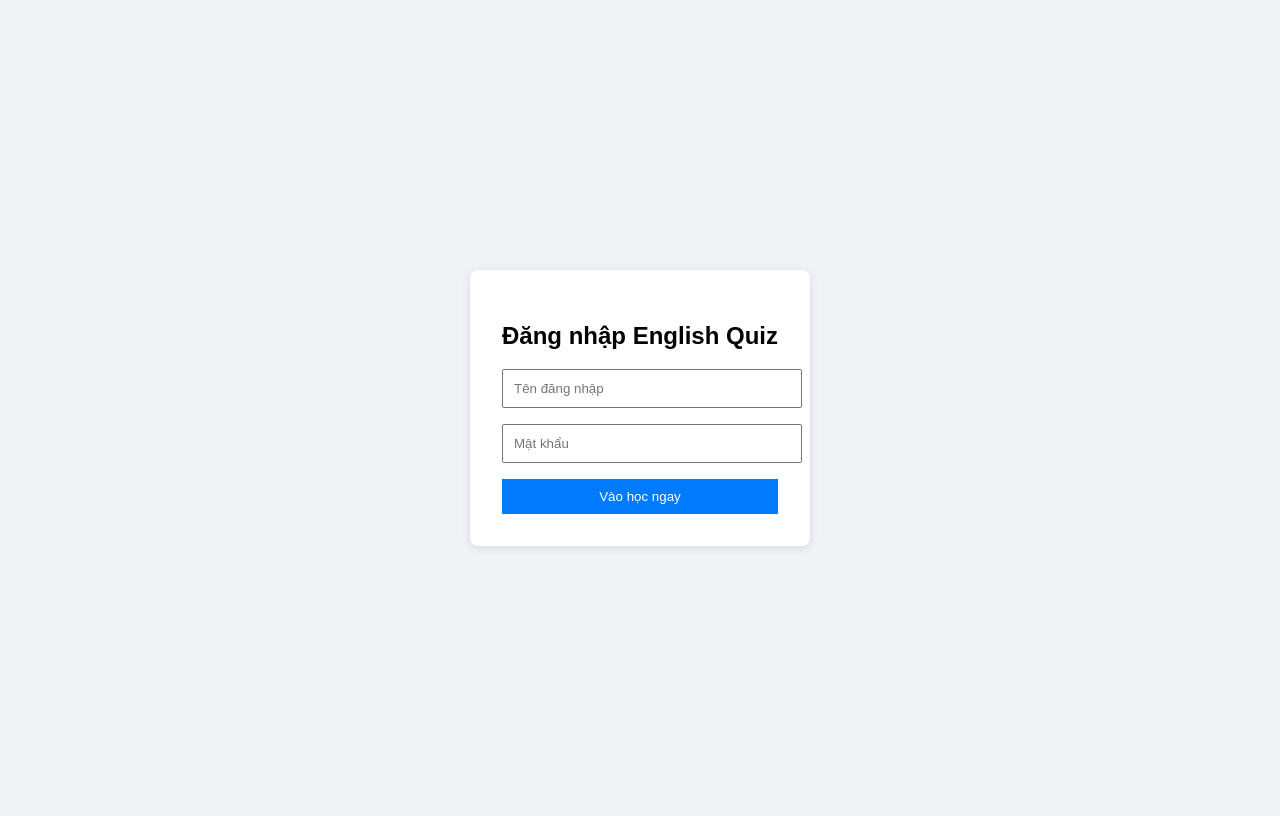
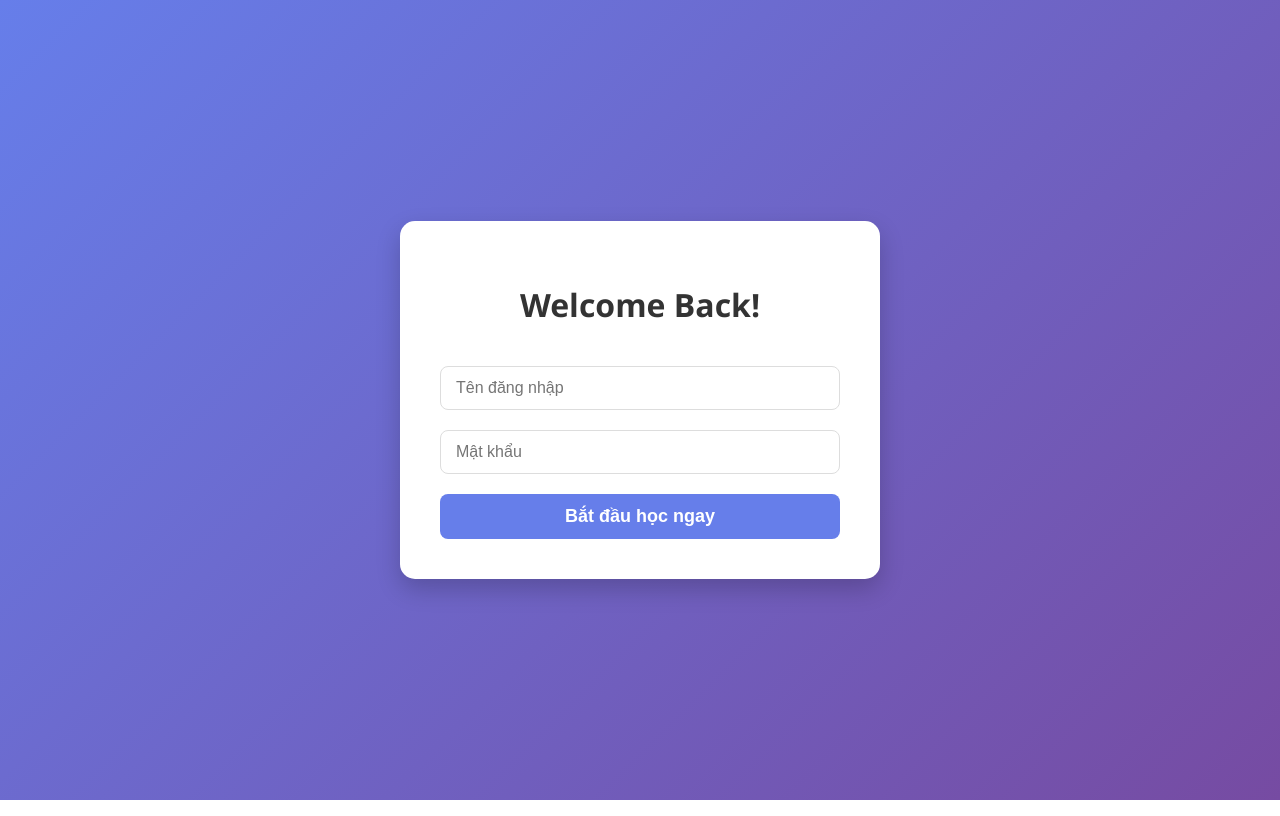
Before and after one commit to thezhongli12/tienganh8-app1, a website: page views/login.html in a window 1280 px wide. Drawn offline with Linux system fonts and the light colour scheme.

Commit message:
Revamp login page with new styles and layout
Updated the login page with a new design and improved styles.

```diff
--- a/views/login.html
+++ b/views/login.html
@@ -2,20 +2,25 @@
 <html lang="vi">
 <head>
     <meta charset="UTF-8">
-    <title>Đăng nhập học tập</title>
+    <meta name="viewport" content="width=device-width, initial-scale=1.0">
+    <title>Đăng nhập - English Quiz 8</title>
     <style>
-        body { font-family: sans-serif; display: flex; justify-content: center; align-items: center; height: 100vh; background: #f0f2f5; }
-        form { background: white; padding: 2rem; border-radius: 8px; box-shadow: 0 2px 10px rgba(0,0,0,0.1); }
-        input { display: block; width: 100%; margin-bottom: 1rem; padding: 10px; }
-        button { width: 100%; padding: 10px; background: #007bff; color: white; border: none; cursor: pointer; }
+        body { font-family: 'Segoe UI', Tahoma, Geneva, Verdana, sans-serif; background: linear-gradient(135deg, #667eea 0%, #764ba2 100%); display: flex; justify-content: center; align-items: center; height: 100vh; margin: 0; }
+        .login-container { background: white; padding: 40px; border-radius: 15px; box-shadow: 0 10px 25px rgba(0,0,0,0.2); width: 100%; max-width: 400px; text-align: center; }
+        h1 { color: #333; margin-bottom: 30px; }
+        input { width: 100%; padding: 12px 15px; margin: 10px 0; border: 1px solid #ddd; border-radius: 8px; box-sizing: border-box; font-size: 16px; }
+        button { width: 100%; padding: 12px; background: #667eea; color: white; border: none; border-radius: 8px; font-size: 18px; font-weight: bold; cursor: pointer; transition: 0.3s; margin-top: 10px; }
+        button:hover { background: #5a67d8; transform: translateY(-2px); }
     </style>
 </head>
 <body>
-    <form action="/login" method="POST">
-        <h2>Đăng nhập English Quiz</h2>
-        <input type="text" name="username" placeholder="Tên đăng nhập" required>
-        <input type="password" name="password" placeholder="Mật khẩu" required>
-        <button type="submit">Vào học ngay</button>
-    </form>
+    <div class="login-container">
+        <h1>Welcome Back!</h1>
+        <form action="/login" method="POST">
+            <input type="text" name="username" placeholder="Tên đăng nhập" required>
+            <input type="password" name="password" placeholder="Mật khẩu" required>
+            <button type="submit">Bắt đầu học ngay</button>
+        </form>
+    </div>
 </body>
 </html>
```
